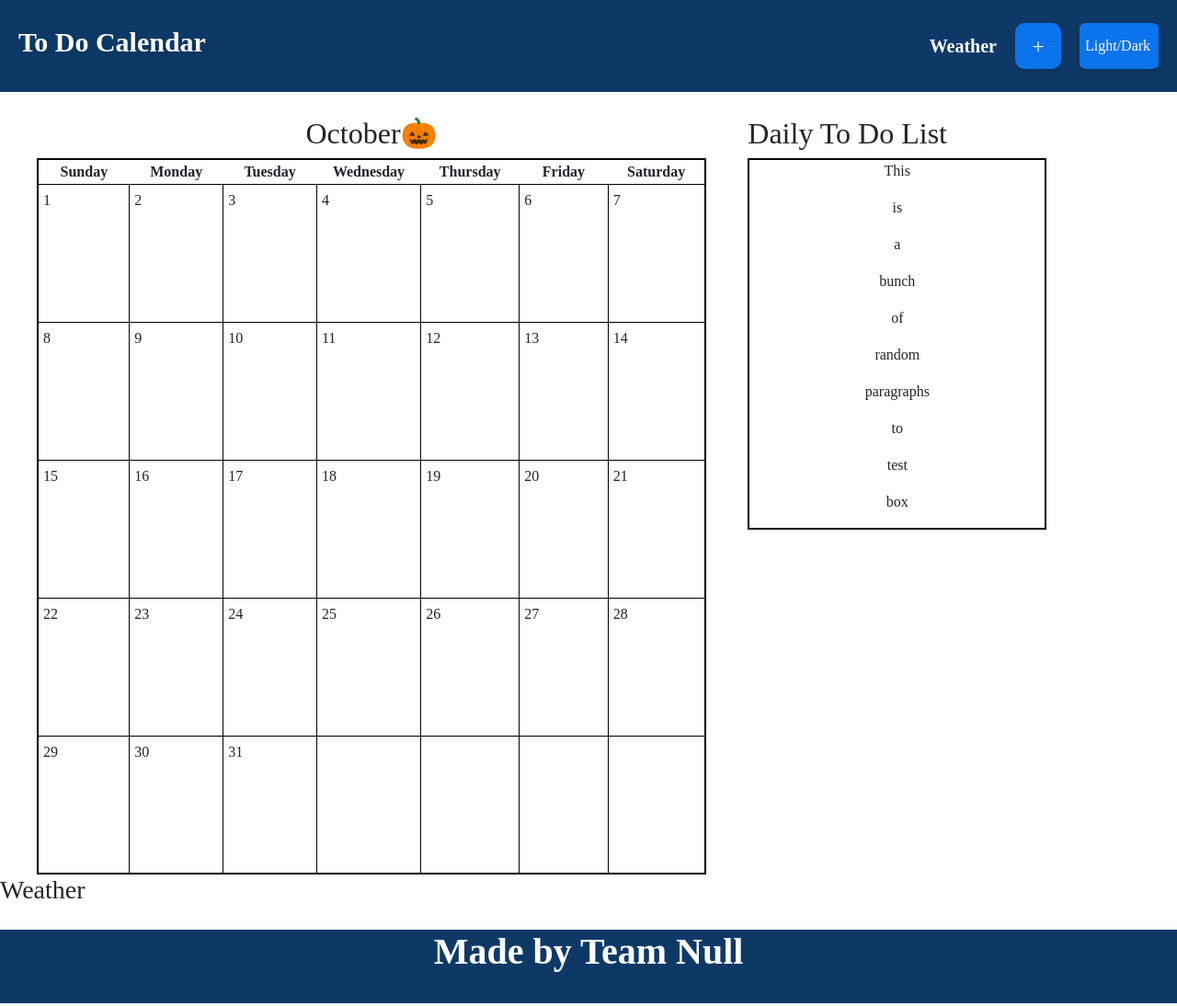
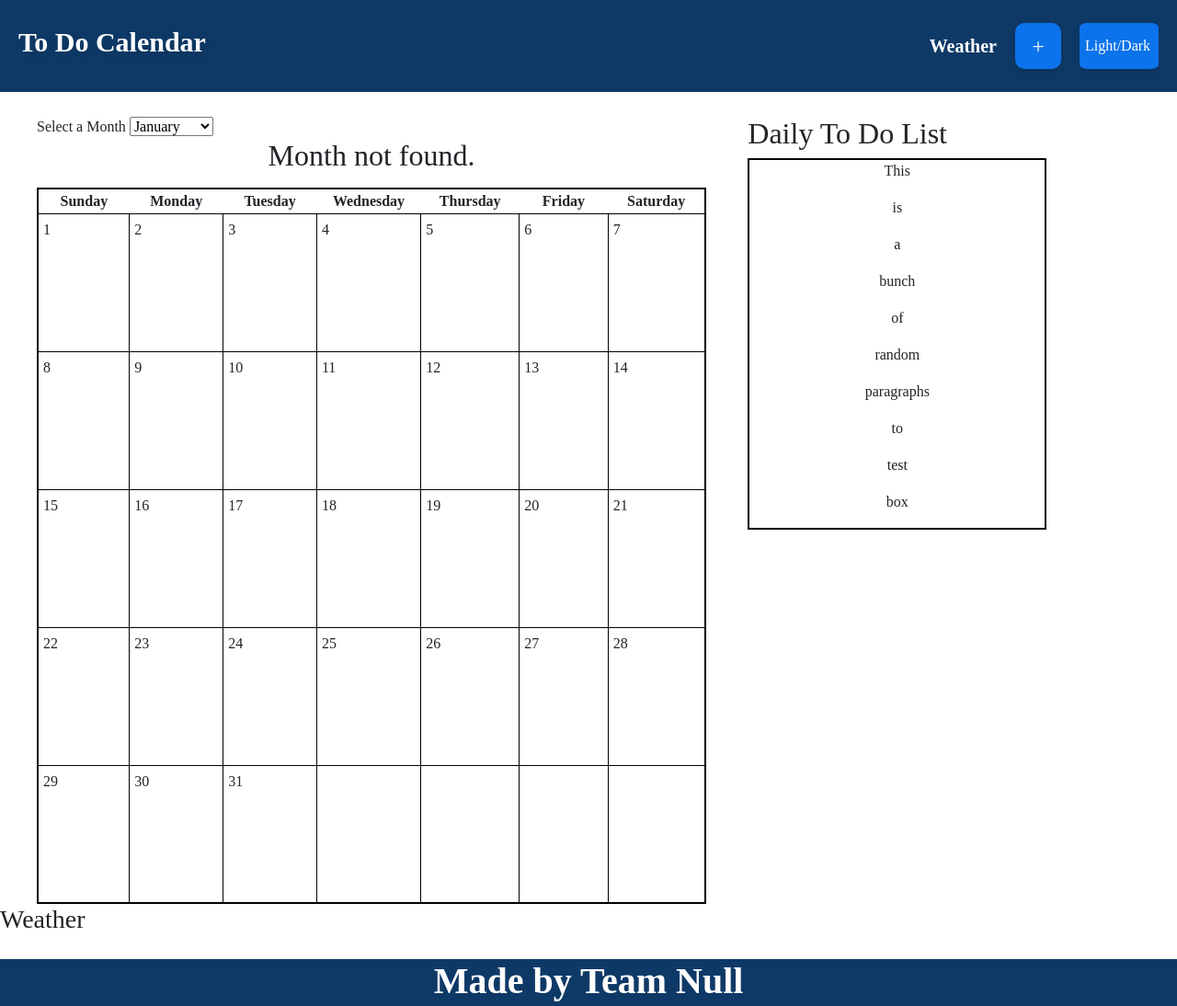
Before and after one commit to ejmaller7/Project-1, a plain HTML site: page index.html in a window 1280 px wide. Shown: the whole page at 92% size. Drawn offline with nearby package versions, Linux system fonts and the light colour scheme; no server answers.

Commit message:
added features to JavaScript

```diff
--- /dev/null
+++ b/App/JavaScript/months.js
@@ -0,0 +1,115 @@
+// const january = [
+//     {}
+// ]
+// const february = [
+//     {}
+// ]
+// const march = [
+//     {}
+// ]
+// const april = [
+//     {}
+// ]
+// const may = [
+//     {}
+// ]
+// const june = [
+//     {}
+// ]
+// const july = [
+//     {}
+// ]
+// const august = [
+//     {}
+// ]
+// const september = [
+//     {}
+// ]
+// const october = [
+//     {dayOfMonth:1,dayOfWeek:"Tuesday"},
+//     {dayOfMonth:2,dayOfWeek:"Wednesday"},
+//     {dayOfMonth:3,dayOfWeek:"Thursday"},
+//     {dayOfMonth:4,dayOfWeek:"Friday"},
+//     {dayOfMonth:5,dayOfWeek:"Saturday"},
+//     {dayOfMonth:6,dayOfWeek:"Sunday"},
+//     {dayOfMonth:7,dayOfWeek:"Monday"},
+//     {dayOfMonth:8,dayOfWeek:"Tuesday"},
+//     {dayOfMonth:9,dayOfWeek:"Wednesday"},
+//     {dayOfMonth:10,dayOfWeek:"Thursday"},
+//     {dayOfMonth:11,dayOfWeek:"Friday"},
+//     {dayOfMonth:12,dayOfWeek:"Saturday"},
+//     {dayOfMonth:13,dayOfWeek:"Sunday"},
+//     {dayOfMonth:14,dayOfWeek:"Monday"},
+//     {dayOfMonth:15,dayOfWeek:"Tuesday"},
+//     {dayOfMonth:16,dayOfWeek:"Wednesday"},
+//     {dayOfMonth:17,dayOfWeek:"Thursday"},
+//     {dayOfMonth:18,dayOfWeek:"Friday"},
+//     {dayOfMonth:19,dayOfWeek:"Saturday"},
+//     {dayOfMonth:20,dayOfWeek:"Sunday"},
+//     {dayOfMonth:21,dayOfWeek:"Monday"},
+//     {dayOfMonth:22,dayOfWeek:"Tuesday"},
+//     {dayOfMonth:23,dayOfWeek:"Wednesday"},
+//     {dayOfMonth:24,dayOfWeek:"Thursday"},
+//     {dayOfMonth:25,dayOfWeek:"Friday"},
+//     {dayOfMonth:26,dayOfWeek:"Saturday"},
+//     {dayOfMonth:27,dayOfWeek:"Sunday"},
+//     {dayOfMonth:28,dayOfWeek:"Monday"},
+//     {dayOfMonth:29,dayOfWeek:"Tuesday"},
+//     {dayOfMonth:30,dayOfWeek:"Wednesday"},
+//     {dayOfMonth:31,dayOfWeek:"Thursday"},
+
+// ]
+// const november = [
+//     {}
+// ]
+// const december = [
+//     {}
+// ]
+
+// const year = [january,february,march,april,may,june,july,august,september,october,november,december];
+// const week = [sunday,monday,tuesday,wednesday,thursday,friday,saturday];
+
+const thirtyOne = [1,2,3,4,5,6,7,8,9,10,11,12,13,14,15,16,17,18,19,20,21,22,23,24,25,26,27,28,29,30,31];
+const thirty = [1,2,3,4,5,6,7,8,9,10,11,12,13,14,15,16,17,18,19,20,21,22,23,24,25,26,27,28,29,30];
+const twentyEight = [1,2,3,4,5,6,7,8,9,10,11,12,13,14,15,16,17,18,19,20,21,22,23,24,25,26,27,28];
+
+const months = [
+  { name: "January", days: thirtyOne},
+  { name: "February", days: twentyEight},
+  { name: "March", days: thirtyOne},
+  { name: "April", days: thirty},
+  { name: "May", days: thirtyOne},
+  { name: "June", days: thirty},
+  { name: "July", days: thirtyOne},
+  { name: "August", days: thirtyOne},
+  { name: "September", days: thirty},
+  { name: "October", days: thirtyOne},
+  { name: "November", days: thirty},
+  { name: "December", days: thirtyOne}
+];
+
+const selectMonth = document.getElementById('selectMonth');
+const monthSelect = document.getElementById('monthSelect');
+
+function displayMonth(monthName) {
+    const month = months.find(m => m.name === monthName);
+    if (month) {
+        let tableHTML = `<table><thead><tr><th></th></tr></thead><tbody>`;
+
+        month.days.forEach(day => {
+            tableHTML += `<tr><td>${day}</td></tr>`;
+        });
+
+        tableHTML += `</tbody></table>`;
+
+        selectMonth.innerHTML = `<h2>${month.name}</h2>${tableHTML}`;
+    } else {
+        selectMonth.innerHTML = `<p>Month not found.</p>`;
+    }
+}
+
+displayMonth();
+
+monthSelect.addEventListener('change', function() {
+    displayMonth(monthSelect.value);
+});
--- a/App/global.css
+++ b/App/global.css
@@ -73,11 +73,13 @@ body {
 
 table {
     border-collapse: collapse;
+    width: 100%
 }
 
 tr{
     text-align:center;
     border: 1px solid black;
+    padding: 5px
 }
 
 td {
--- a/index.html
+++ b/index.html
@@ -35,7 +35,22 @@
     <main>
       <section class="section">
         <section id="calendar">
-          <h2 id="selectMonth">October🎃</h2>
+          <label>Select a Month</label>
+          <select id="monthSelect">
+            <option value="January">January</option>
+            <option value="February">February</option>
+            <option value="March">March</option>
+            <option value="April">April</option>
+            <option value="May">May</option>
+            <option value="June">June</option>
+            <option value="July">July</option>
+            <option value="August">August</option>
+            <option value="September">September</option>
+            <option value="October">October</option>
+            <option value="November">November</option>
+            <option value="December">December</option>
+        </select>
+          <h2 id="selectMonth"></h2>
           <table style="border: 2px solid black">
             <tbody>
               <tr>
@@ -47,6 +62,7 @@
                 <th>Friday</th>
                 <th>Saturday</th>
               </tr>
+              <article id="october">
                 <tr>
                   <td>1</td>
                   <td>2</td>
@@ -92,6 +108,7 @@
                   <td></td>
                   <td></td>
                 </tr>
+              </article>
             </tbody>
           </table>
         </section>
@@ -175,5 +192,6 @@
       crossorigin="anonymous"
     ></script>
     <script src="./App/JavaScript/main.js"></script>
+    <script src="./App/JavaScript/months.js"></script>
   </body>
 </html>
```
Lines whose indentation alone changed are shown as unchanged.
